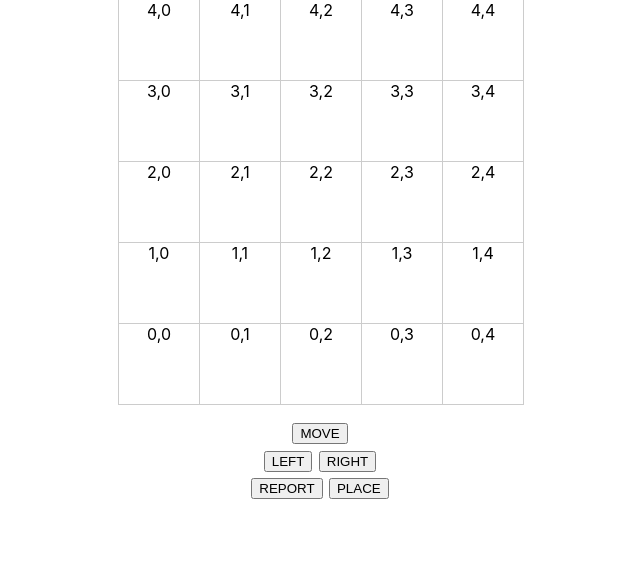
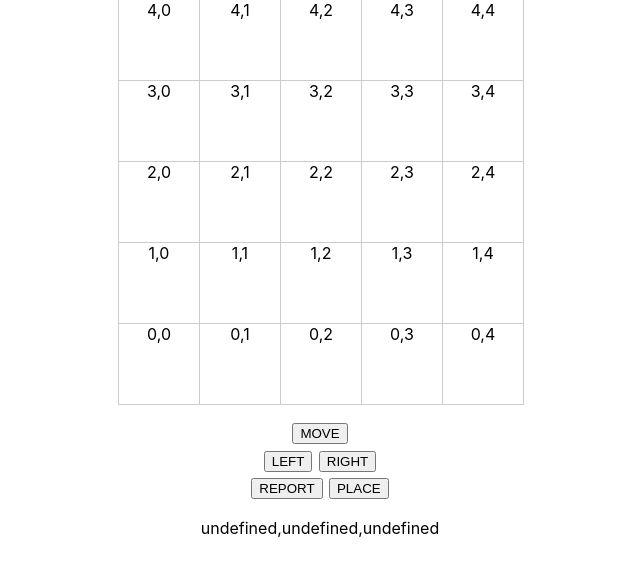
Before and after one commit to micail/react-robot, a React (Create React App) app: page / in a window 1280 px wide. Both pictures are taken after a click on the button "REPORT". Shown: the top 572 px of the page, without its empty margins (320-960 px from the left). Built offline with nearby package versions, Linux system fonts and the light colour scheme.

Commit message:
Add report

```diff
--- a/src/App.jsx
+++ b/src/App.jsx
@@ -1,4 +1,4 @@
-import React from 'react';
+import React, {useState} from 'react';
 import { useDispatch, connect } from 'react-redux';
 import PropTypes from 'prop-types';
 
@@ -9,8 +9,11 @@ import Panel from './components/Panel/Panel';
 import { createPosition, updatePosition } from './redux/actions/positionActions';
 import './App.css';
 
+// TODO: This component has to be changed for a class component,
+// or actions have to be exported to write tests // for them.
 
 export const App = ({ position }) => {
+  const [message, setReport] = useState(null);
   const dispatch = useDispatch();
 
   const matrix = [
@@ -84,13 +87,24 @@ export const App = ({ position }) => {
     }
   };
 
+  const report = () => {
+    const direction = {
+      N: 'NORTH',
+      E: 'EAST',
+      S: 'SOUTH',
+      W: 'WEST',
+    };
+    setReport(<p>{`${x},${y},${direction[f]}`}</p>);
+  };
+
   return (
     <div className="App">
       <Table matrix={matrix} position={position} />
       <Panel commands={{
-        move, place, left, right,
+        move, place, left, right, report,
       }}
       />
+      {message}
     </div>
   );
 };
```
